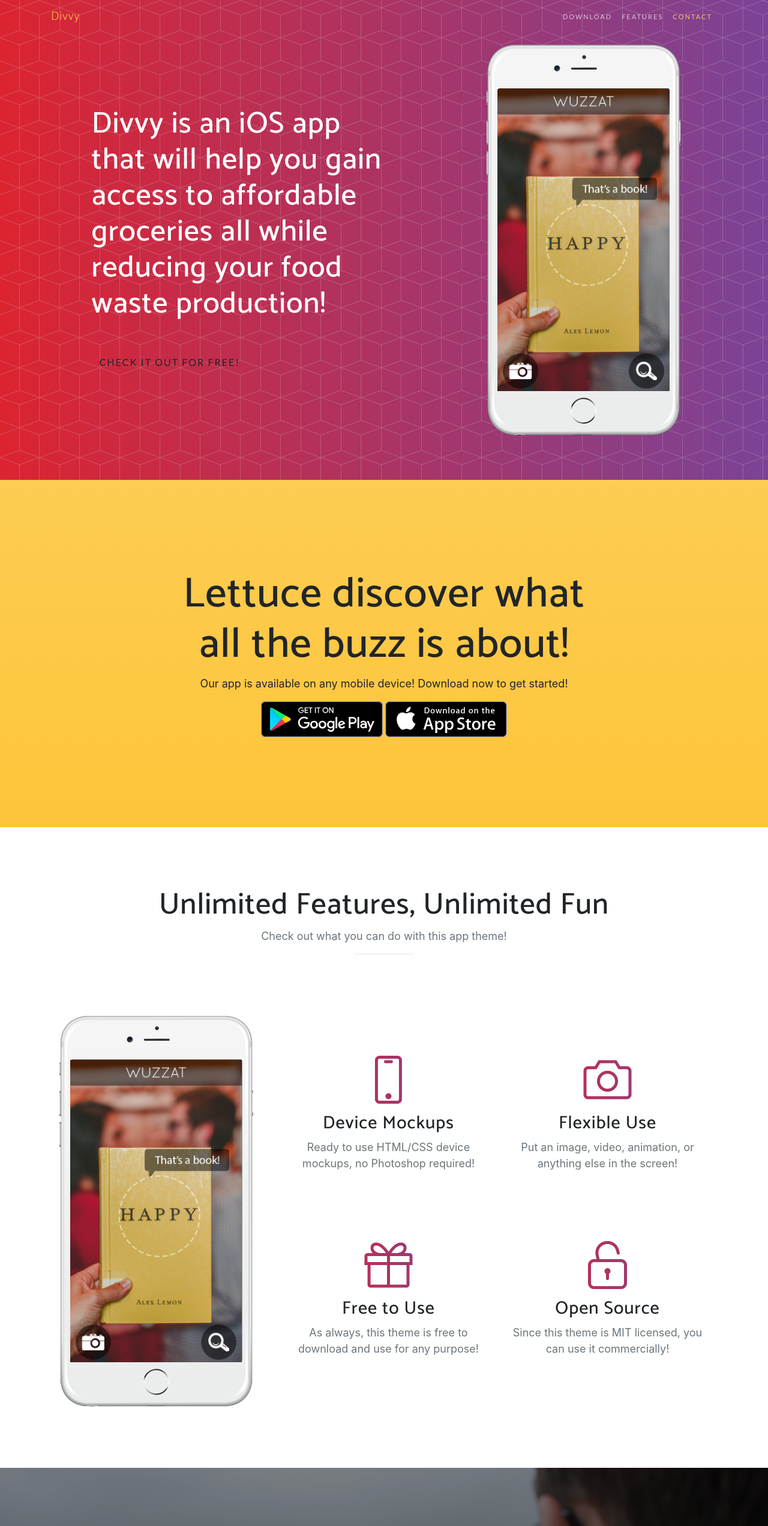
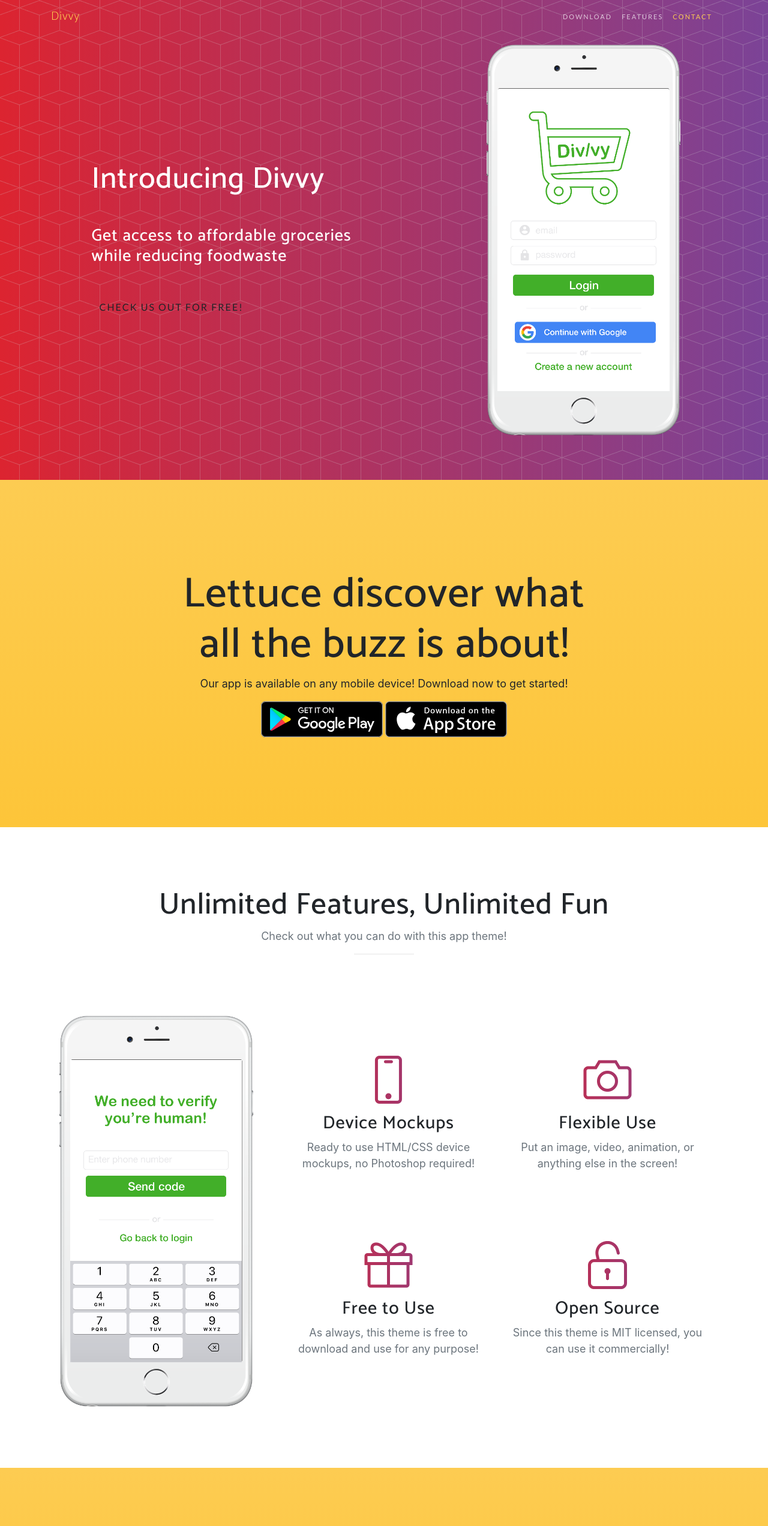
Before and after one commit to KitsuneNoctus/app_landing_page, a website with bundled scripts: page index.html in a window 1280 px wide. Shown: the top 2544 px of the page at 60% size. Built offline with nearby package versions, Linux system fonts and the light colour scheme; a web font is replaced by a local one.

Commit message:
JessicaTrinh/Update app description and add demo images to index.html

```diff
--- a/index.html
+++ b/index.html
@@ -60,8 +60,9 @@
         <div class="col-lg-7 my-auto">
           <div class="header-content mx-auto">
             <!-- <h1 class="mb-5">New Age is an app landing page that will help you beautifully showcase your new mobile app, or anything else!</h1> -->
-            <h1 class="mb-5"> Divvy is an iOS app that will help you gain access to affordable groceries all while reducing your food waste production!</h1>
-            <a href="#download" class="btn btn-outline btn-xl js-scroll-trigger">Check it out for Free!</a>
+            <h1 class="mb-5"> Introducing Divvy</h1>
+            <h3 class="mb-5"> Get access to affordable groceries while reducing foodwaste </h3>
+            <a href="#download" class="btn btn-outline btn-xl js-scroll-trigger">Check us out for Free!</a>
           </div>
         </div>
         <div class="col-lg-5 my-auto">
@@ -70,7 +71,7 @@
               <div class="device">
                 <div class="screen">
                   <!-- Demo image for screen mockup, you can put an image here, some HTML, an animation, video, or anything else! -->
-                  <img src="img/demo-screen-1.jpg" class="img-fluid" alt="">
+                  <img src="img/demo-screen-1.png" class="img-fluid" alt="">
                 </div>
                 <div class="button">
                   <!-- You can hook the "home button" to some JavaScript events or just remove it -->
@@ -112,7 +113,7 @@
               <div class="device">
                 <div class="screen">
                   <!-- Demo image for screen mockup, you can put an image here, some HTML, an animation, video, or anything else! -->
-                  <img src="img/demo-screen-1.jpg" class="img-fluid" alt="">
+                  <img src="img/demo-screen-2.png" class="img-fluid" alt="">
                 </div>
                 <div class="button">
                   <!-- You can hook the "home button" to some JavaScript events or just remove it -->
@@ -161,7 +162,7 @@
     </div>
   </section>
 
-  <section class="cta">
+  <!-- <section class="cta">
     <div class="cta-content">
       <div class="container">
         <h2>Stop waiting.<br>Start building.</h2>
@@ -169,7 +170,7 @@
       </div>
     </div>
     <div class="overlay"></div>
-  </section>
+  </section> -->
 
   <section class="contact bg-primary" id="contact">
     <div class="container">
@@ -198,7 +199,7 @@
 
   <footer>
     <div class="container">
-      <p>&copy; Your Website 2019. All Rights Reserved.</p>
+      <p>&copy; Divvy Inc. 2019. All Rights Reserved.</p>
       <ul class="list-inline">
         <li class="list-inline-item">
           <a href="#">Privacy</a>
```
Also changed, not shown: img/demo-screen-1.png (added), img/demo-screen-2.png (added).
